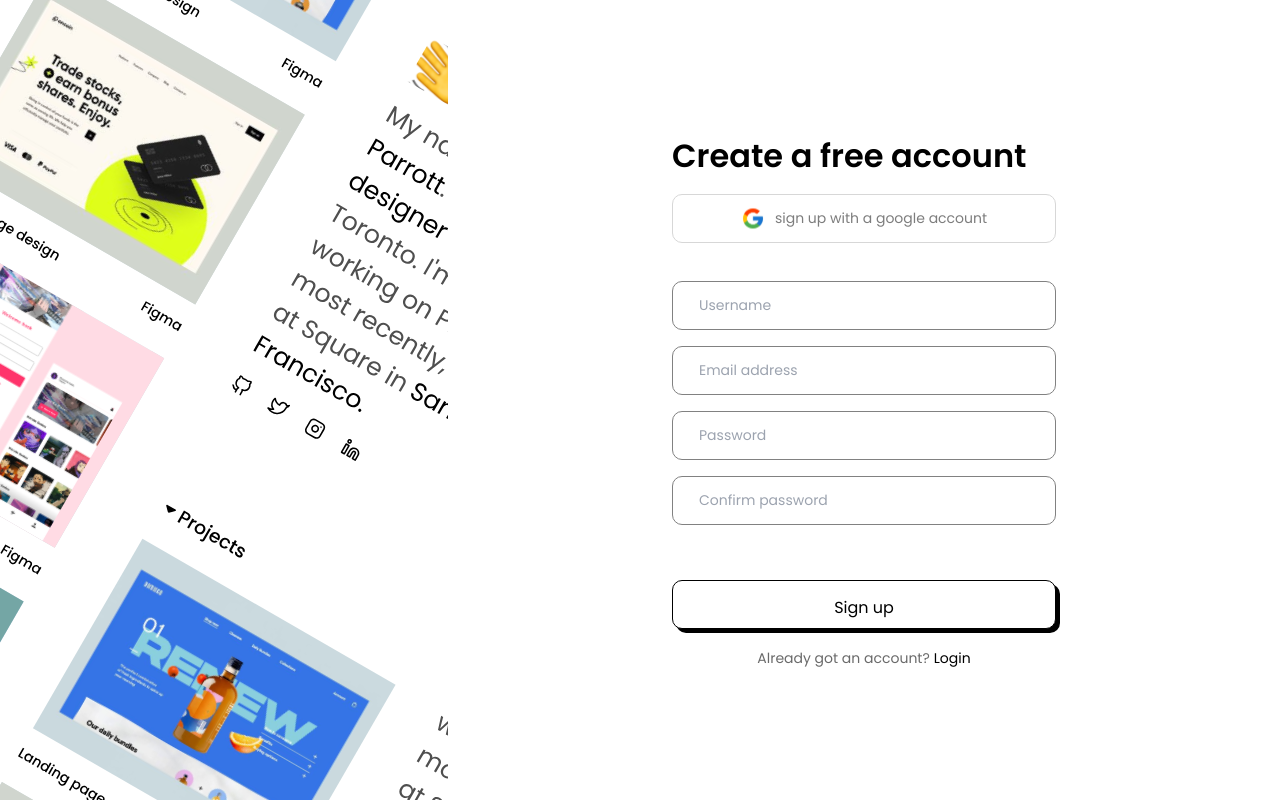
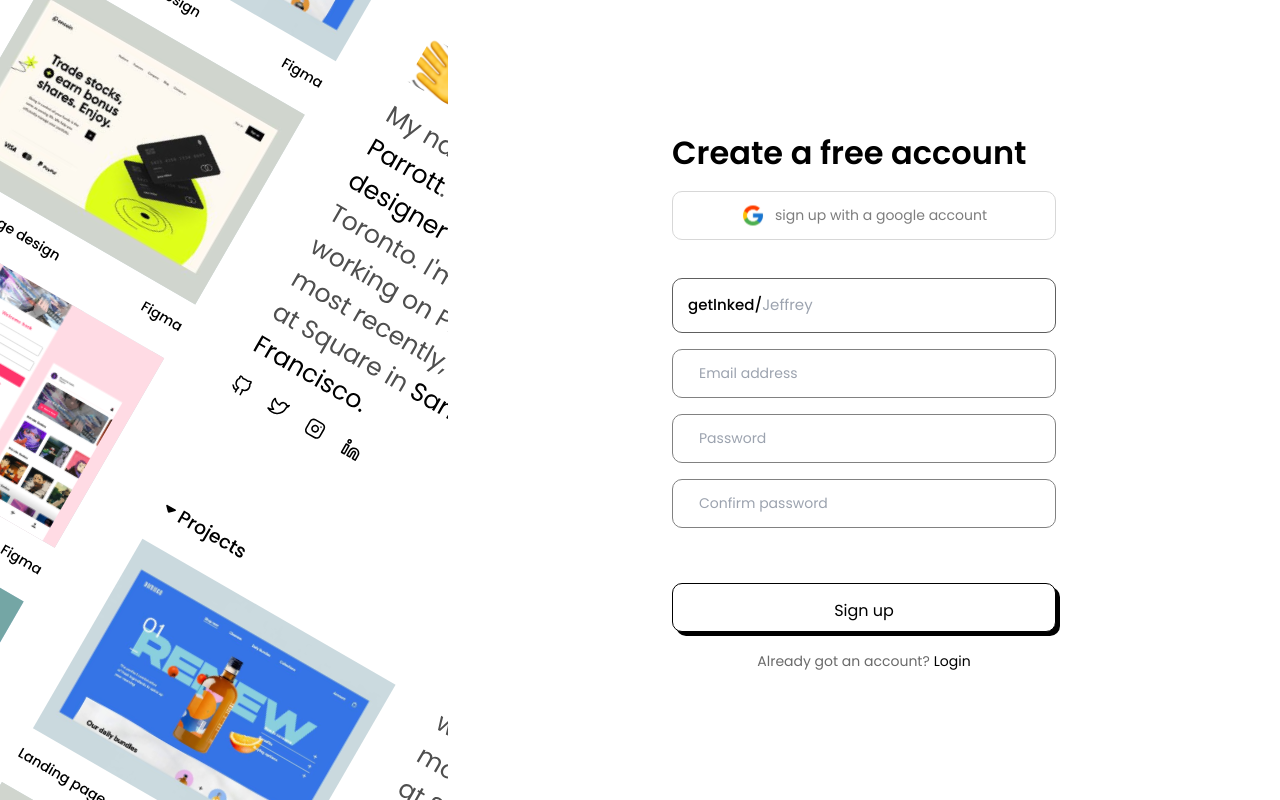
Before and after one commit to jeffreyik/getlnked, a Next.js app: page /signup in a window 1280 px wide. Built offline with nearby package versions, Linux system fonts and the light colour scheme; no server answers.

Commit message:
add: added username input to sign up page

```diff
--- a/src/components/Hero.tsx
+++ b/src/components/Hero.tsx
@@ -1,7 +1,9 @@
 import Image from "next/image"
 import ClaimUsername from "./forms/ClaimUsername"
+import { useState } from "react"
 
 const Hero = () => {
+  const [username, setUsername] = useState('')
 
   return (
     <div className="relative">
@@ -9,7 +11,7 @@ const Hero = () => {
             <div className="lg:w-[53%] py-10 md:py-24 space-y-7 w-full">
                 <h1 className="text-[32px] md:text-[48px] text-neutralGray font-medium">Create a Stunning <span className="text-black">Portfolio Site with Ease 🚀</span></h1>
                 <p className="text-[16px] md:text-[18px] font-normal text-gray">Create a professional portfolio or personal website with just a few clicks that showcases your work and tells your story in a way that's uniquely you.</p>
-                <ClaimUsername text="Join waitlist" />
+                <ClaimUsername text="Join waitlist" value={username} setValue={setUsername} />
             </div>
         </header>
         <Image className="w-full h-52 lg:absolute lg:top-0 lg:right-0 lg:bottom-0 lg:w-[47%] lg:h-full object-cover -z-[1]" src="/Frame 108.svg" width={668} height={578} alt="" />
--- a/src/components/forms/ClaimUsername.tsx
+++ b/src/components/forms/ClaimUsername.tsx
@@ -1,11 +1,14 @@
 import { useRouter } from "next/router";
-import { FC, MouseEvent } from "react";
+import { FC, MouseEvent, ChangeEvent } from "react";
 
 interface Props {
-    text: string;
+    text?: string;
+    variant?: string;
+    value: string;
+    setValue: (name: string) => void
 }
 
-const ClaimUsername: FC<Props> = ({ text }) => {
+const ClaimUsername: FC<Props> = ({ text, variant, value, setValue }) => {
   const router = useRouter()
 
   const goToWaitlist = (e: MouseEvent<HTMLButtonElement>) => {
@@ -13,15 +16,27 @@ const ClaimUsername: FC<Props> = ({ text }) => {
     router.push('/waitlist')
   }
 
+  const handleChange = (e: ChangeEvent<HTMLInputElement>) => {
+    setValue?.(e.target.value)
+  }
+
+  if (variant === "secondary") return (
+      <div className="px-[15px] text-[15px] flex items-center border-neutralGray border-[1px] rounded-[10px] max-w-full w-full h-[55px]">
+          <p className="font-medium">getlnked/</p>
+          <input value={value} onChange={handleChange} className="text-[15px] outline-none w-full" type="text" placeholder="Jeffrey" />
+      </div>
+  )
+
   return (
     <form className="flex items-center sm:gap-4 w-full lg:w-[500px]">
-        <div className="px-[15px] text-[15px] flex items-center border-black border-[1px] rounded-[10px] w-[70%] h-[55px]">
+        <div className="px-[15px] text-[15px] flex items-center border-black border-[1px] rounded-[10px] max-w-full w-[70%] h-[55px]">
             <p className="font-medium">getlnked/</p>
-            <input className="text-[15px] outline-none w-full" type="text" placeholder="Jeffrey" />
+            <input value={value} onChange={handleChange} className="text-[15px] outline-none w-full" type="text" placeholder="Jeffrey" />
         </div>
         <button onClick={goToWaitlist} className="neo rounded-[10px] w-[30%] h-[55px]">{ text }</button>
     </form>
   )
+
 }
 
 export default ClaimUsername
--- a/src/pages/signup.tsx
+++ b/src/pages/signup.tsx
@@ -1,3 +1,4 @@
+import ClaimUsername from "@/components/forms/ClaimUsername";
 import InputField from "@/components/forms/InputField";
 import { supabase } from "@/supabase";
 import Image from "next/image";
@@ -72,7 +73,8 @@ const Signup = () => {
                         sign up with a google account
                     </button>
                     <div className="space-y-4 w-full">
-                        <InputField type="text" placeholder="Username" value={username} setValue={setUsername} />
+                        <ClaimUsername variant="secondary" value={username} setValue={setUsername} />
+                        {/* <InputField type="text" placeholder="Username" value={username} setValue={setUsername} /> */}
                         <InputField type="email" placeholder="Email address" value={email} setValue={setEmail} />
                         <InputField type="password" placeholder="Password" value={password} setValue={setPassword} />
                         <InputField type="password" placeholder="Confirm password" value={confirmPassword} setValue={setConfirmPassword} />
```
